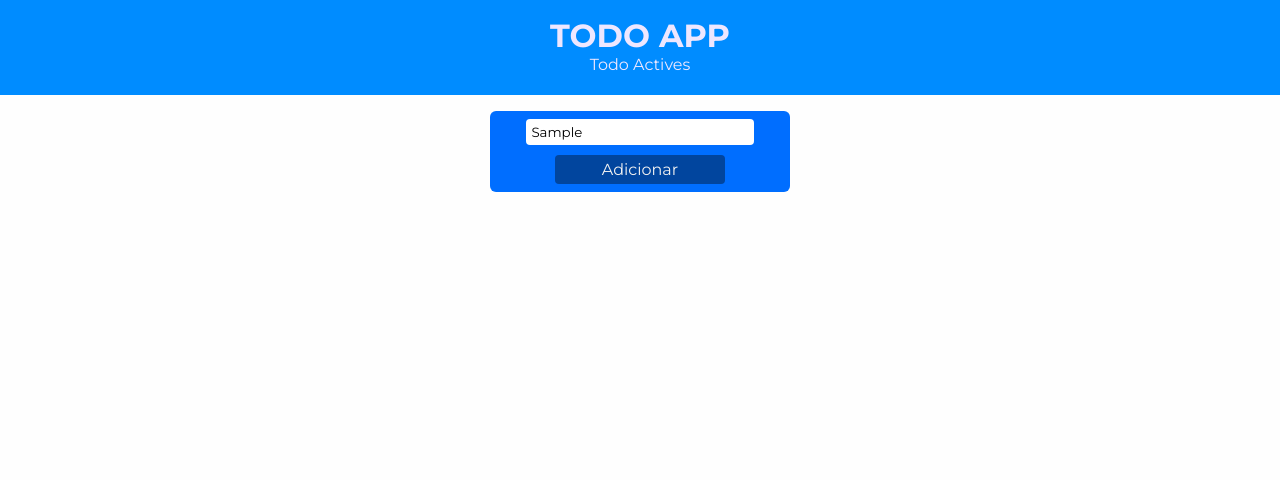
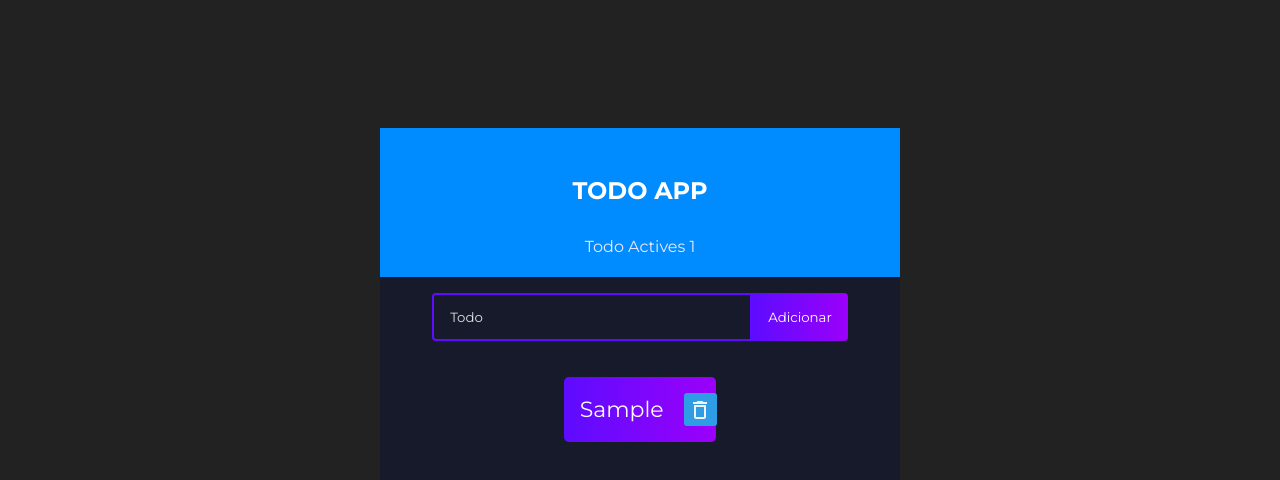
Before and after one commit to PedroBVictor/todo_list_reactjs, a React (Create React App) app: page / in a window 1280 px wide. Both pictures are taken after typing "Sample" into the empty fields and a click on the button "Adicionar". Shown: the top 480 px of the page. Built offline with nearby package versions, Linux system fonts and the light colour scheme.

Commit message:
New Style TODOLIST

```diff
--- a/package.json
+++ b/package.json
@@ -8,6 +8,7 @@
     "@testing-library/user-event": "^13.5.0",
     "react": "^18.2.0",
     "react-dom": "^18.2.0",
+    "react-icons": "^4.4.0",
     "react-scripts": "5.0.1",
     "styled-components": "^5.3.5",
     "web-vitals": "^2.1.4"
--- a/src/App.js
+++ b/src/App.js
@@ -1,22 +1,43 @@
 import { useState } from "react";
 import { FormComp } from "./components/form";
 import { HeaderComp } from "./components/header";
+import { ListComp } from "./components/ListItem";
 
 function App() {
-  const [ todo, setTodo ] = useState("");
-  const [ todoList, setTodoList ] = useState([]);
+  const [todo, setTodo] = useState("");
+  const [todoList, setTodoList] = useState([]);
 
+  const handleDelete = (id) => {
+    const listTemp = [...todoList];
+    listTemp.splice(id, 1);
+    setTodoList(listTemp);
+  }
 
+  // const handleEdit = (id, newValue) => {
+  //   if(!newValue.trim()) {
+  //     return console.log("Valor invalido")
+  //   }
+  //   setTodoList((e) => e.map((item) => item.id === id ? newValue : item));
+  // }
 
   return (
     <>
-      <HeaderComp />
+      <div className="todo-app">
+        <HeaderComp
+          list={todoList}
+        />
         <FormComp
           todo={todo}
           setTodo={setTodo}
           list={todoList}
           setList={setTodoList}
         />
+        <ListComp
+          list={todoList}
+          handleDelete={handleDelete}
+        // handleEdit={handleEdit}
+        />
+      </div>
     </>
   );
 }
--- /dev/null
+++ b/src/components/ListItem/index.jsx
@@ -0,0 +1,107 @@
+import React from "react";
+import styled from "styled-components";
+
+import { MdDeleteOutline } from "react-icons/md"
+
+const ItemStyle = styled.div`
+  margin: 0 auto;
+  display: flex;
+  flex-direction: column;
+  align-items: center;
+  justify-content: center;
+  margin-top: 2rem;
+  gap: 20px;
+
+  position: relative;
+
+  .todo-row{
+    display: flex;
+    justify-content: space-between;
+    align-items: center;
+    margin: 4px auto;
+    color: #fff;
+    background: linear-gradient(90deg,
+      rgba(255, 118, 20, 1) 0%,
+      rgba(255, 84, 17, 1) 100%
+    );
+
+    padding: 16px;
+    border-radius: 5px;
+    width: 90%;
+
+    button{
+      text-decoration: none;
+      margin-left: 20px;
+      border:none;
+      padding: 0.3rem;
+      border-radius: 3px;
+      background: #2f9de6;
+      color: #f2f2f2;
+      font-weight: 600;
+      cursor: pointer;
+      &:hover{
+        transition: all .4s;
+        opacity: .8;
+      }
+    }
+
+  }
+  .todo-row:nth-child(4n + 1) {
+      background: linear-gradient(90deg,
+      rgba(93, 12, 255, 1) 0%,
+      rgba(155, 0, 250, 1) 100%
+    );
+  }
+  .todo-row:nth-child(4n + 2) {
+  background: linear-gradient(
+    90deg,
+    rgba(255, 12, 241, 1) 0%,
+    rgba(250, 0, 135, 1) 100%
+  );
+}
+.todo-row:nth-child(4n + 3) {
+  background: linear-gradient(
+    90deg,
+    rgba(20, 159, 255, 1) 0%,
+    rgba(17, 122, 255, 1) 100%
+  );
+}
+.icons {
+  display: flex;
+  align-items: center;
+  font-size: 24px;
+  cursor: pointer;
+}
+
+.todo-title{
+  font-size: 22px;
+}
+`
+
+export const ListComp = ({ list, handleDelete }) => {
+
+  return (
+    <ItemStyle>
+      {
+        list.map((item, index) => {
+          return (
+            <div
+              key={index}
+              className="todo-row"
+            >
+              <p
+                className="todo-title"
+              >{item.title}</p>
+              <button
+                onClick={() => handleDelete(index)}
+                className="icons"
+              >
+                <MdDeleteOutline/>
+              </button>
+            </div>
+          )
+        })
+      }
+    </ItemStyle>
+  )
+}
--- a/src/components/form/index.jsx
+++ b/src/components/form/index.jsx
@@ -2,41 +2,31 @@ import styled from "styled-components";
 
 
 export const Form = styled.form`
-  text-align: center;
-  padding:0.5rem;
-  display: flex;
-  flex-direction: column;
-  align-items: center;
-  justify-content: center;
-  margin: 0 auto;
-  gap: 10px;
-
-  width: 300px;
-
-  background: #006eff;
-
   border-radius: 6px;
   input{
+    padding: 14px 32px 14px 16px;
+    border-radius: 4px 0 0 4px;
+    border: 2px solid #5d0cff;
     outline: none;
-    border: none;
-    padding: 5px;
-    width: 80%;
-    border-radius: 4px;
+    width: 320px;
+    background: transparent;
+    color: #fff;
+    &::placeholder{
+      color: #e2e2e2;
+    }
   }
   button{
-    width: 60%;
-    border-radius: 4px;
+    padding: 16px;
     border: none;
-    background: #01459e;
-    color: #f2f2f2;
-    font-size: 16px;
-    padding: 5px;
+    border-radius: 0 4px 4px 0;
     cursor: pointer;
-    transition: all .4s;
-    &:hover{
-      background: #083168;
-      transition: all .4s;
-    }
+    outline: none;
+    background: linear-gradient(90deg,
+      rgba(93, 12, 255, 1) 0%,
+      rgba(155, 0, 250, 1) 100%
+    );
+    color: #fff;
+    text-transform: capitalize;
   }
 `
 
@@ -45,16 +35,18 @@ export const FormComp = ({ todo, setTodo, list, setList }) => {
   const handleSubmit = (e) => {
     e.preventDefault();
 
+    if(!todo.trim()){ return console.log(`Tarefa com titulo invalido`) };
+
     const generateID = Math.random() * 100
     const newItem = {
       id: generateID,
       title: todo,
-      isComplete: false
     }
+    console.log(newItem);
+    setList([...list, newItem]);
+    console.log(list);
+    setTodo("");
 
-    console.log(newItem)
-    setList([...list, newItem])
-    console.log(list)
   }
 
   return (
@@ -66,6 +58,7 @@ export const FormComp = ({ todo, setTodo, list, setList }) => {
         value={todo}
         onChange={(e) => setTodo(e.target.value)}
         placeholder="Todo"
+        maxLength={25}
       />
       <button type="submit">Adicionar</button>
     </Form>
--- a/src/components/header/index.jsx
+++ b/src/components/header/index.jsx
@@ -11,11 +11,11 @@ export const Header = styled.div`
   margin-bottom: 1rem;
 `
 
-export const HeaderComp = () => {
+export const HeaderComp = ({ list }) => {
   return (
     <Header>
       <h1>TODO APP</h1>
-      <p>Todo Actives </p>
+      <p>Todo Actives {list.length}</p>
     </Header>
   )
 }
--- a/src/styles/Global.js
+++ b/src/styles/Global.js
@@ -8,6 +8,24 @@ export const GlobalStyle = createGlobalStyle`
     font-family: 'Montserrat', sans-serif;
   }
   body{
-    background: #fefefe;
+    background: #222;
   }
+  .todo-app {
+  display: flex;
+  flex-direction: column;
+  justify-content: start;
+  width: 520px;
+  min-height: 600px;
+  background: #161a2b;
+  text-align: center;
+  margin: 128px auto;
+  border-radius: 10px;
+  padding-bottom: 32px;
+}
+
+h1 {
+  margin: 32px 0;
+  color: #fff;
+  font-size: 24px;
+}
 `
```
Also changed, not shown: 1 other file (tests, documents, lock files or other folders). Lines whose indentation alone changed are shown as unchanged.
